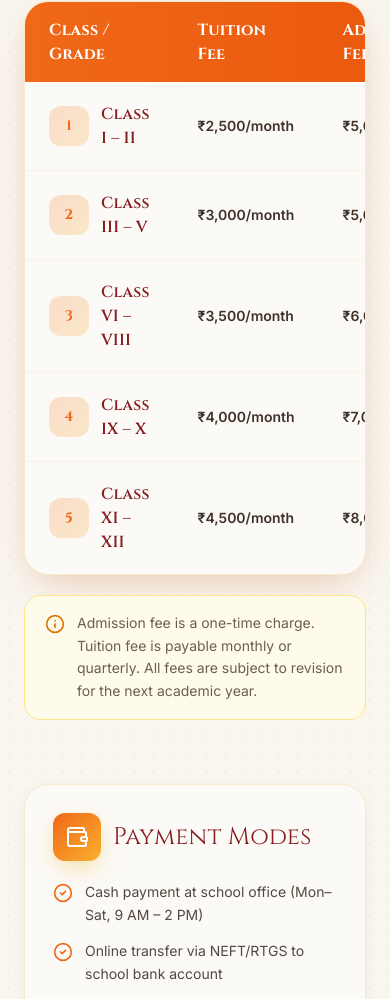
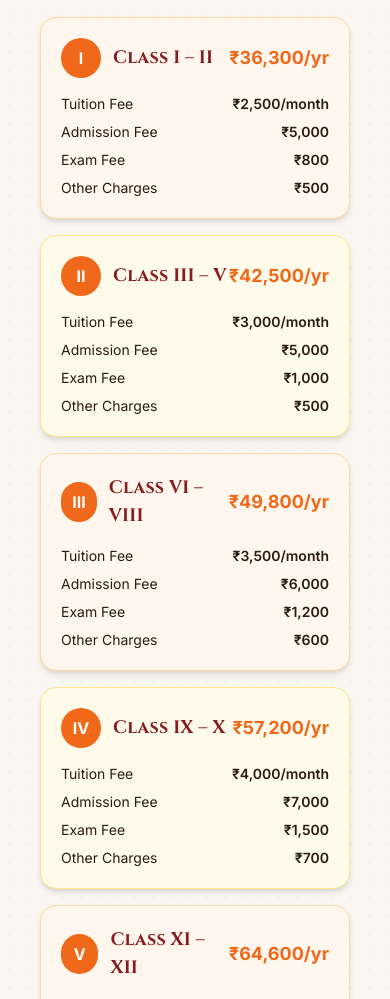
Before and after one commit to V8Suraj/School_Website_Latest, a React (Vite) app: page /fees in a window 390 px wide. Shown: the part 1001-2000 px from the top of the page. Built offline with nearby package versions, Linux system fonts and the light colour scheme; a web font is replaced by a local one.

Commit message:
update mobile view

```diff
--- a/src/pages/Fees.jsx
+++ b/src/pages/Fees.jsx
@@ -39,7 +39,7 @@ const Fees = () => {
           initial={{ opacity: 0, y: 20 }}
           whileInView={{ opacity: 1, y: 0 }}
           viewport={{ once: true, amount: 0.05 }}
-          className="bg-card rounded-3xl border border-gold/20 overflow-hidden shadow-warm"
+          className="hidden md:block bg-card rounded-3xl border border-gold/20 overflow-hidden shadow-warm"
         >
           <div className="overflow-x-auto">
             <table className="w-full text-sm">
@@ -61,13 +61,30 @@ const Fees = () => {
                     whileInView={{ opacity: 1, x: 0 }}
                     viewport={{ once: true, amount: 0.05 }}
                     transition={{ delay: i * 0.06 }}
-                    className="hover:bg-primary/5 transition-colors group"
+
+
+                    className={`transition-colors group ${
+  i % 2 === 0 ? "bg-white" : "bg-orange-50"
+}`}
+
+
                   >
                     <td className="px-6 py-5">
                       <div className="flex items-center gap-3">
-                        <div className="flex h-10 w-10 shrink-0 items-center justify-center rounded-xl bg-gradient-to-br from-primary/20 to-amber-500/20 text-primary font-display font-bold text-sm group-hover:scale-110 transition-transform">
-                          {i + 1}
-                        </div>
+
+
+                       <div className="flex h-10 w-10 shrink-0 items-center justify-center rounded-xl bg-gradient-to-br from-primary/20 to-amber-500/20 text-primary font-display font-bold text-sm group-hover:scale-110 transition-transform">
+  <span className="hidden md:block">
+    {i + 1}
+  </span>
+
+  <span className="block md:hidden">
+    {["I", "II", "III", "IV", "V"][i]}
+  </span>
+</div>
+
+
+
                         <span className="font-display font-semibold text-secondary text-base">{fee.className}</span>
                       </div>
                     </td>
@@ -93,8 +110,70 @@ const Fees = () => {
           </div>
         </motion.div>
 
+
+
+
+
+        {/* Mobile Fees Cards */}
+<div className=" md:hidden space-y-4 p-4">
+  {feeRecords.map((fee, i) => (
+    <div
+      key={fee.id}
+      className={`rounded-2xl p-5 shadow-md border ${
+        i % 2 === 0
+          ? "bg-orange-50 border-orange-200"
+          : "bg-amber-50 border-amber-200"
+      }`}
+    >
+      <div className="flex items-center justify-between mb-4">
+        <div className="flex items-center gap-3">
+          <div className="h-10 w-10 rounded-full bg-primary text-white flex items-center justify-center font-bold">
+            {["I", "II", "III", "IV", "V"][i]}
+          </div>
+
+          <h3 className="font-bold text-lg text-secondary">
+            {fee.className}
+          </h3>
+        </div>
+
+        <span className="text-primary font-bold text-lg">
+          {fee.total}
+        </span>
+      </div>
+
+      <div className="space-y-2 text-sm">
+        <div className="flex justify-between">
+          <span>Tuition Fee</span>
+          <span className="font-semibold">{fee.tuition}</span>
+        </div>
+
+        <div className="flex justify-between">
+          <span>Admission Fee</span>
+          <span className="font-semibold">{fee.admission}</span>
+        </div>
+
+        <div className="flex justify-between">
+          <span>Exam Fee</span>
+          <span className="font-semibold">{fee.exam}</span>
+        </div>
+
+        <div className="flex justify-between">
+          <span>Other Charges</span>
+          <span className="font-semibold">{fee.other}</span>
+        </div>
+      </div>
+    </div>
+  ))}
+</div>
+
+
+
+
+
+
+
         {/* Note */}
-        <div className="mt-5 flex items-start gap-3 text-sm text-foreground/70 bg-amber-50 border border-amber-200 rounded-2xl px-5 py-4">
+        <div className="mt-5 flex items-start gap-3 text-sm text-foreground/70 bg-amber-50 border border-amber-200 rounded-2xl px-5 py-4 w-150">
           <Info className="h-5 w-5 text-amber-600 shrink-0 mt-0.5" />
           <p className="leading-relaxed">{t("fees.note")}</p>
         </div>
--- a/src/pages/admin/Fees.jsx
+++ b/src/pages/admin/Fees.jsx
@@ -6,42 +6,107 @@ import { Label } from "@/components/ui/label";
 import { motion, AnimatePresence } from "framer-motion";
 import { Pencil, Trash2, X, Wallet, Save, Plus, Info } from "lucide-react";
 
-
 const seed = [
-  { id: 1, className: "Class I – II",   tuition: "₹2,500/month", admission: "₹5,000", exam: "₹800",   other: "₹500" },
-  { id: 2, className: "Class III – V",  tuition: "₹3,000/month", admission: "₹5,000", exam: "₹1,000", other: "₹500" },
-  { id: 3, className: "Class VI – VIII",tuition: "₹3,500/month", admission: "₹6,000", exam: "₹1,200", other: "₹600" },
-  { id: 4, className: "Class IX – X",   tuition: "₹4,000/month", admission: "₹7,000", exam: "₹1,500", other: "₹700" },
-  { id: 5, className: "Class XI – XII", tuition: "₹4,500/month", admission: "₹8,000", exam: "₹1,800", other: "₹800" },
+  {
+    id: 1,
+    className: "Class I – II",
+    tuition: "₹2,500/month",
+    admission: "₹5,000",
+    exam: "₹800",
+    other: "₹500",
+  },
+  {
+    id: 2,
+    className: "Class III – V",
+    tuition: "₹3,000/month",
+    admission: "₹5,000",
+    exam: "₹1,000",
+    other: "₹500",
+  },
+  {
+    id: 3,
+    className: "Class VI – VIII",
+    tuition: "₹3,500/month",
+    admission: "₹6,000",
+    exam: "₹1,200",
+    other: "₹600",
+  },
+  {
+    id: 4,
+    className: "Class IX – X",
+    tuition: "₹4,000/month",
+    admission: "₹7,000",
+    exam: "₹1,500",
+    other: "₹700",
+  },
+  {
+    id: 5,
+    className: "Class XI – XII",
+    tuition: "₹4,500/month",
+    admission: "₹8,000",
+    exam: "₹1,800",
+    other: "₹800",
+  },
 ];
 
 const fields = [
-  { key: "className",  label: "Class / Grade",   placeholder: "e.g. Class I – II" },
-  { key: "tuition",    label: "Tuition Fee",      placeholder: "e.g. ₹2,500/month" },
-  { key: "admission",  label: "Admission Fee",    placeholder: "e.g. ₹5,000" },
-  { key: "exam",       label: "Exam Fee",         placeholder: "e.g. ₹800" },
-  { key: "other",      label: "Other Charges",    placeholder: "e.g. ₹500" },
+  {
+    key: "className",
+    label: "Class / Grade",
+    placeholder: "e.g. Class I – II",
+  },
+  { key: "tuition", label: "Tuition Fee", placeholder: "e.g. ₹2,500/month" },
+  { key: "admission", label: "Admission Fee", placeholder: "e.g. ₹5,000" },
+  { key: "exam", label: "Exam Fee", placeholder: "e.g. ₹800" },
+  { key: "other", label: "Other Charges", placeholder: "e.g. ₹500" },
 ];
 
 const AdminFees = () => {
   const [items, setItems] = useState(seed);
   const [showForm, setShowForm] = useState(false);
   const [editing, setEditing] = useState(null);
-  const [form, setForm] = useState({ className: "", tuition: "", admission: "", exam: "", other: "" });
+  const [form, setForm] = useState({
+    className: "",
+    tuition: "",
+    admission: "",
+    exam: "",
+    other: "",
+  });
   const [deleteId, setDeleteId] = useState(null);
 
-  const openAdd = () => { setEditing(null); setForm({ className: "", tuition: "", admission: "", exam: "", other: "" }); setShowForm(true); };
-  const openEdit = (f) => { setEditing(f); setForm({ className: f.className, tuition: f.tuition, admission: f.admission, exam: f.exam, other: f.other }); setShowForm(true); };
+  const openAdd = () => {
+    setEditing(null);
+    setForm({ className: "", tuition: "", admission: "", exam: "", other: "" });
+    setShowForm(true);
+  };
+  const openEdit = (f) => {
+    setEditing(f);
+    setForm({
+      className: f.className,
+      tuition: f.tuition,
+      admission: f.admission,
+      exam: f.exam,
+      other: f.other,
+    });
+    setShowForm(true);
+  };
   const handleSave = () => {
     if (!form.className.trim()) return;
-    if (editing) setItems(items.map(i => i.id === editing.id ? { ...editing, ...form } : i));
+    if (editing)
+      setItems(
+        items.map((i) => (i.id === editing.id ? { ...editing, ...form } : i)),
+      );
     else setItems([...items, { id: Date.now(), ...form }]);
     setShowForm(false);
   };
 
   return (
-    <AdminPageShell title="Fee Structure" subtitle="Manage class-wise fee details for students and parents" onAdd={openAdd} addLabel="Add Class Fees">
-
+    <AdminPageShell
+      title="Fee Structure"
+      subtitle="Manage class-wise fee details for students and parents"
+      onAdd={openAdd}
+      addLabel="Add Class Fees"
+    >
       {/* Form */}
       <AnimatePresence>
         {showForm && (
@@ -56,27 +121,108 @@ const AdminFees = () => {
                 <div className="flex h-8 w-8 items-center justify-center rounded-lg bg-gradient-to-br from-gold to-amber-400 text-white shadow-md">
                   <Wallet className="h-4 w-4" />
                 </div>
-                <h2 className="font-display font-semibold text-secondary text-sm">{editing ? "Edit Fee Record" : "New Fee Record"}</h2>
+                <h2 className="font-display font-semibold text-secondary text-sm">
+                  {editing ? "Edit Fee Record" : "New Fee Record"}
+                </h2>
               </div>
-              <button onClick={() => setShowForm(false)} className="p-1.5 rounded-lg hover:bg-muted text-muted-foreground"><X className="h-4 w-4" /></button>
+              <button
+                onClick={() => setShowForm(false)}
+                className="p-1.5 rounded-lg hover:bg-muted text-muted-foreground"
+              >
+                <X className="h-4 w-4" />
+              </button>
             </div>
             <div className="p-6 space-y-4">
               <div className="grid md:grid-cols-2 lg:grid-cols-3 gap-4">
                 {fields.map(({ key, label, placeholder }) => (
                   <div key={key} className="space-y-1.5">
-                    <Label className="text-xs font-semibold uppercase tracking-wide text-muted-foreground">{label}</Label>
-                    <Input value={form[key]} onChange={e => setForm({ ...form, [key]: e.target.value })} placeholder={placeholder} className="border-gold/25 focus:border-primary/50" />
+                    <Label className="text-xs font-semibold uppercase tracking-wide text-muted-foreground">
+                      {label}
+                    </Label>
+                    <Input
+                      value={form[key]}
+                      onChange={(e) =>
+                        setForm({ ...form, [key]: e.target.value })
+                      }
+                      placeholder={placeholder}
+                      className="border-gold/25 focus:border-primary/50"
+                    />
                   </div>
                 ))}
               </div>
               <div className="flex gap-2">
-                <Button onClick={handleSave} variant="hero" size="sm" className="gap-1.5"><Save className="h-3.5 w-3.5" /> Save</Button>
-                <Button onClick={() => setShowForm(false)} variant="outline" size="sm">Cancel</Button>
+                <Button
+                  onClick={handleSave}
+                  variant="hero"
+                  size="sm"
+                  className="gap-1.5"
+                >
+                  <Save className="h-3.5 w-3.5" /> Save
+                </Button>
+                <Button
+                  onClick={() => setShowForm(false)}
+                  variant="outline"
+                  size="sm"
+                >
+                  Cancel
+                </Button>
               </div>
             </div>
           </motion.div>
         )}
       </AnimatePresence>
+
+      {/* Mobile Fees Cards */}
+<div className="md:hidden space-y-4 p-4">
+  {feeRecords.map((fee, i) => (
+    <div
+      key={fee.id}
+      className={`rounded-2xl p-5 shadow-md border ${
+        i % 2 === 0
+          ? "bg-orange-50 border-orange-200"
+          : "bg-amber-50 border-amber-200"
+      }`}
+    >
+      <div className="flex items-center justify-between mb-4">
+        <div className="flex items-center gap-3">
+          <div className="h-10 w-10 rounded-full bg-primary text-white flex items-center justify-center font-bold">
+            {["I", "II", "III", "IV", "V"][i]}
+          </div>
+
+          <h3 className="font-bold text-lg text-secondary">
+            {fee.className}
+          </h3>
+        </div>
+
+        <span className="text-primary font-bold text-lg">
+          {fee.total}
+        </span>
+      </div>
+
+      <div className="space-y-2 text-sm">
+        <div className="flex justify-between">
+          <span>Tuition Fee</span>
+          <span className="font-semibold">{fee.tuition}</span>
+        </div>
+
+        <div className="flex justify-between">
+          <span>Admission Fee</span>
+          <span className="font-semibold">{fee.admission}</span>
+        </div>
+
+        <div className="flex justify-between">
+          <span>Exam Fee</span>
+          <span className="font-semibold">{fee.exam}</span>
+        </div>
+
+        <div className="flex justify-between">
+          <span>Other Charges</span>
+          <span className="font-semibold">{fee.other}</span>
+        </div>
+      </div>
+    </div>
+  ))}
+</div>
 
       {/* Table */}
       <div className="rounded-2xl border border-gold/20 bg-card shadow-soft overflow-hidden">
@@ -86,18 +232,41 @@ const AdminFees = () => {
               <Wallet className="h-4 w-4" />
             </div>
             <div>
-              <h2 className="font-display font-semibold text-secondary text-sm">Fee Records</h2>
-              <p className="text-xs text-muted-foreground">{items.length} class groups</p>
+              <h2 className="font-display font-semibold text-secondary text-sm">
+                Fee Records
+              </h2>
+              <p className="text-xs text-muted-foreground">
+                {items.length} class groups
+              </p>
             </div>
           </div>
-          <Button onClick={openAdd} variant="hero" size="sm" className="gap-1.5"><Plus className="h-3.5 w-3.5" /> Add</Button>
+          <Button
+            onClick={openAdd}
+            variant="hero"
+            size="sm"
+            className="gap-1.5"
+          >
+            <Plus className="h-3.5 w-3.5" /> Add
+          </Button>
         </div>
         <div className="overflow-x-auto">
           <table className="w-full text-sm">
             <thead>
               <tr className="border-b border-gold/10 bg-muted/20">
-                {["Class / Grade", "Tuition Fee", "Admission Fee", "Exam Fee", "Other", ""].map(h => (
-                  <th key={h} className="text-left px-5 py-3 text-xs font-semibold uppercase tracking-wide text-muted-foreground whitespace-nowrap">{h}</th>
+                {[
+                  "Class / Grade",
+                  "Tuition Fee",
+                  "Admission Fee",
+                  "Exam Fee",
+                  "Other",
+                  "",
+                ].map((h) => (
+                  <th
+                    key={h}
+                    className="text-left px-5 py-3 text-xs font-semibold uppercase tracking-wide text-muted-foreground whitespace-nowrap"
+                  >
+                    {h}
+                  </th>
                 ))}
               </tr>
             </thead>
@@ -115,14 +284,28 @@ const AdminFees = () => {
                       {f.className}
                     </span>
                   </td>
-                  <td className="px-5 py-3.5 font-medium text-secondary">{f.tuition}</td>
-                  <td className="px-5 py-3.5 text-foreground/70">{f.admission}</td>
+                  <td className="px-5 py-3.5 font-medium text-secondary">
+                    {f.tuition}
+                  </td>
+                  <td className="px-5 py-3.5 text-foreground/70">
+                    {f.admission}
+                  </td>
                   <td className="px-5 py-3.5 text-foreground/70">{f.exam}</td>
                   <td className="px-5 py-3.5 text-foreground/70">{f.other}</td>
                   <td className="px-5 py-3.5">
                     <div className="flex items-center gap-1 justify-end opacity-0 group-hover:opacity-100 transition-opacity">
-                      <button onClick={() => openEdit(f)} className="p-1.5 rounded-lg hover:bg-primary/10 text-muted-foreground hover:text-primary transition-colors"><Pencil className="h-3.5 w-3.5" /></button>
-                      <button onClick={() => setDeleteId(f.id)} className="p-1.5 rounded-lg hover:bg-red-50 text-muted-foreground hover:text-red-500 transition-colors"><Trash2 className="h-3.5 w-3.5" /></button>
+                      <button
+                        onClick={() => openEdit(f)}
+                        className="p-1.5 rounded-lg hover:bg-primary/10 text-muted-foreground hover:text-primary transition-colors"
+                      >
+                        <Pencil className="h-3.5 w-3.5" />
+                      </button>
+                      <button
+                        onClick={() => setDeleteId(f.id)}
+                        className="p-1.5 rounded-lg hover:bg-red-50 text-muted-foreground hover:text-red-500 transition-colors"
+                      >
+                        <Trash2 className="h-3.5 w-3.5" />
+                      </button>
                     </div>
                   </td>
                 </motion.tr>
@@ -130,30 +313,65 @@ const AdminFees = () => {
             </tbody>
           </table>
         </div>
+
         {/* Note */}
         <div className="flex items-start gap-2 px-5 py-3 border-t border-gold/10 bg-amber-50/50">
           <Info className="h-3.5 w-3.5 text-amber-600 shrink-0 mt-0.5" />
-          <p className="text-xs text-amber-700">Admission fee is a one-time charge. Tuition fee is payable monthly or quarterly.</p>
+          <p className="text-xs text-amber-700">
+            Admission fee is a one-time charge. Tuition fee is payable monthly
+            or quarterly.
+          </p>
         </div>
       </div>
 
       {/* Delete confirm */}
       <AnimatePresence>
         {deleteId !== null && (
-          <motion.div initial={{ opacity: 0 }} animate={{ opacity: 1 }} exit={{ opacity: 0 }} className="fixed inset-0 z-50 flex items-center justify-center bg-black/40 p-4">
-            <motion.div initial={{ scale: 0.92 }} animate={{ scale: 1 }} exit={{ scale: 0.92 }} className="bg-card rounded-2xl border border-gold/20 p-6 w-full max-w-sm shadow-warm text-center">
-              <div className="flex h-12 w-12 items-center justify-center rounded-full bg-red-100 mx-auto mb-4"><Trash2 className="h-5 w-5 text-red-500" /></div>
-              <h3 className="font-display font-semibold text-secondary mb-1">Delete Fee Record?</h3>
-              <p className="text-sm text-muted-foreground mb-5">This action cannot be undone.</p>
+          <motion.div
+            initial={{ opacity: 0 }}
+            animate={{ opacity: 1 }}
+            exit={{ opacity: 0 }}
+            className="fixed inset-0 z-50 flex items-center justify-center bg-black/40 p-4"
+          >
+            <motion.div
+              initial={{ scale: 0.92 }}
+              animate={{ scale: 1 }}
+              exit={{ scale: 0.92 }}
+              className="bg-card rounded-2xl border border-gold/20 p-6 w-full max-w-sm shadow-warm text-center"
+            >
+              <div className="flex h-12 w-12 items-center justify-center rounded-full bg-red-100 mx-auto mb-4">
+                <Trash2 className="h-5 w-5 text-red-500" />
+              </div>
+              <h3 className="font-display font-semibold text-secondary mb-1">
+                Delete Fee Record?
+              </h3>
+              <p className="text-sm text-muted-foreground mb-5">
+                This action cannot be undone.
+              </p>
               <div className="flex gap-3">
-                <Button onClick={() => { setItems(items.filter(i => i.id !== deleteId)); setDeleteId(null); }} size="sm" className="flex-1 bg-red-500 hover:bg-red-600 text-white">Delete</Button>
-                <Button onClick={() => setDeleteId(null)} variant="outline" size="sm" className="flex-1">Cancel</Button>
+                <Button
+                  onClick={() => {
+                    setItems(items.filter((i) => i.id !== deleteId));
+                    setDeleteId(null);
+                  }}
+                  size="sm"
+                  className="flex-1 bg-red-500 hover:bg-red-600 text-white"
+                >
+                  Delete
+                </Button>
+                <Button
+                  onClick={() => setDeleteId(null)}
+                  variant="outline"
+                  size="sm"
+                  className="flex-1"
+                >
+                  Cancel
+                </Button>
               </div>
             </motion.div>
           </motion.div>
         )}
       </AnimatePresence>
-
     </AdminPageShell>
   );
 };
```
Also changed, not shown: src/pages/admin/Dashboard.jsx (+6 -2 lines).
